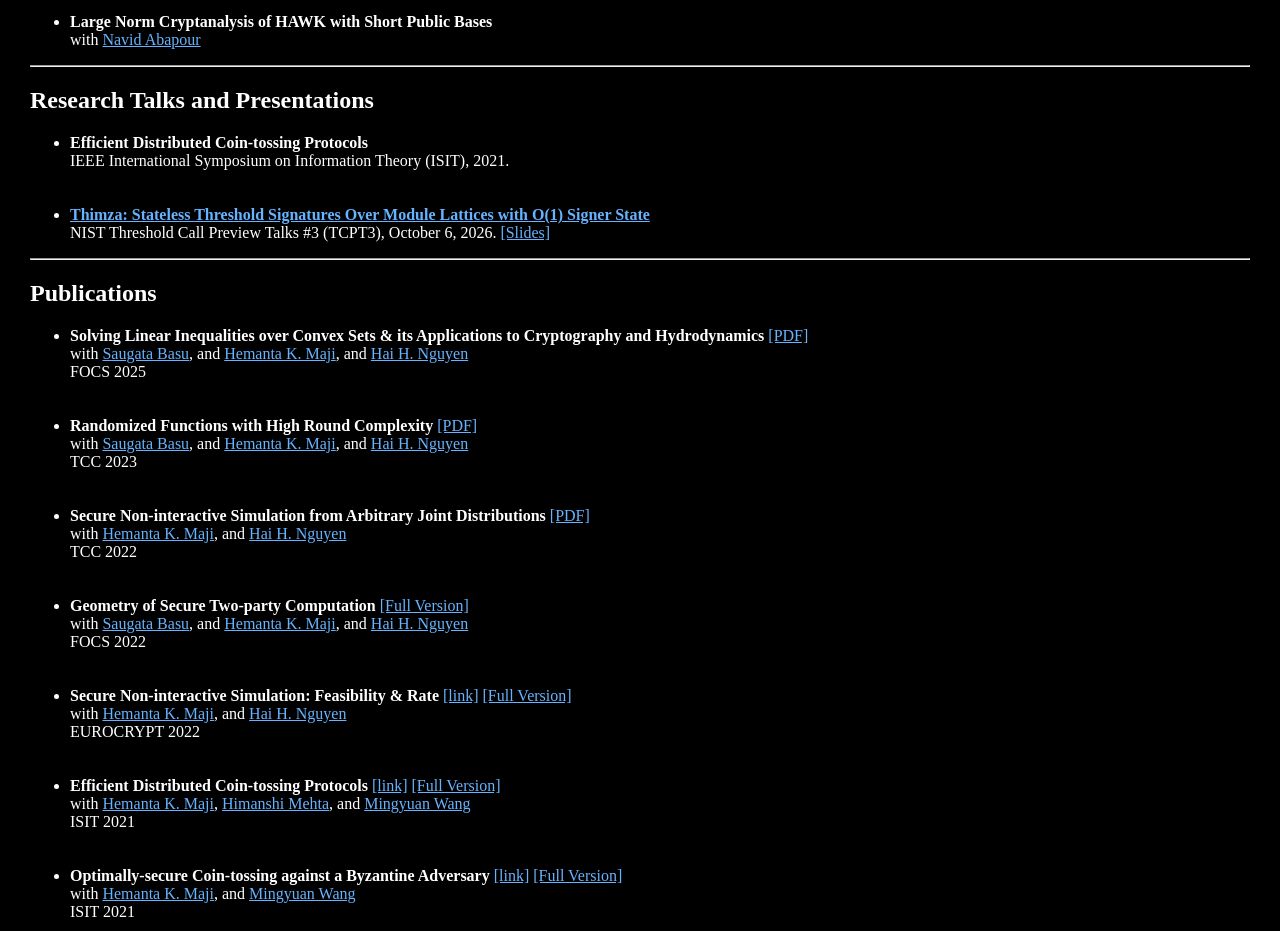
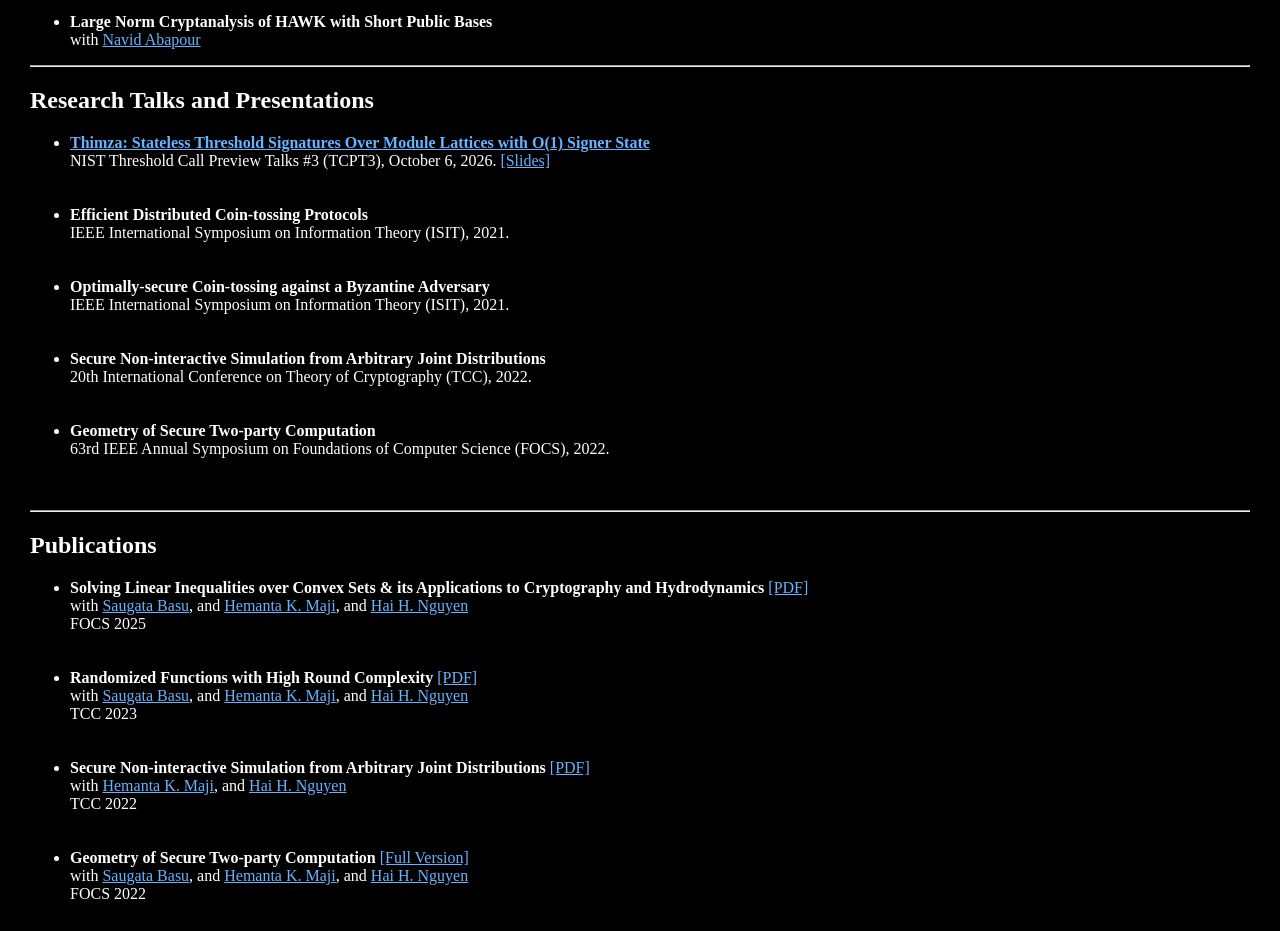
Before and after one commit to Hamidreza1402/hamidreza1402.github.io, a plain HTML site: page index.html in a window 1280 px wide. Shown: the part 1220-2151 px from the top of the page. Drawn offline with Linux system fonts and the light colour scheme.

Commit message:
Update index.html

```diff
--- a/index.html
+++ b/index.html
@@ -154,15 +154,31 @@ Recent work includes a general framework for solving linear inequalities over hi
 	<h2> Research Talks and Presentations </h2>
 	<ul>
 		<li>
+        	<b><a href="https://csrc.nist.gov/presentations/2026/tcpt3-2b3">Thimza: Stateless Threshold Signatures Over Module Lattices with O(1) Signer State</a></b>
+        	<br>NIST Threshold Call Preview Talks #3 (TCPT3), October 6, 2026.
+        	<a href="https://csrc.nist.gov/csrc/media/presentations/2026/tcpt3-2b3/images-media/tcpt3-2b3-slides-thimza--h-khorasgani.pdf">[Slides]</a>
+    	</li>
+		<br><br>
+		<li>
 			<b>Efficient Distributed Coin-tossing Protocols</b>
 			<br>IEEE International Symposium on Information Theory (ISIT), 2021.
 		</li>
 		<br><br>
-    	<li>
-        	<b><a href="https://csrc.nist.gov/presentations/2026/tcpt3-2b3">Thimza: Stateless Threshold Signatures Over Module Lattices with O(1) Signer State</a></b>
-        	<br>NIST Threshold Call Preview Talks #3 (TCPT3), October 6, 2026.
-        	<a href="https://csrc.nist.gov/csrc/media/presentations/2026/tcpt3-2b3/images-media/tcpt3-2b3-slides-thimza--h-khorasgani.pdf">[Slides]</a>
-    	</li>
+		<li>
+			<b>Optimally-secure Coin-tossing against a Byzantine Adversary</b>
+			<br>IEEE International Symposium on Information Theory (ISIT), 2021.
+		</li>
+		<br><br>
+		<li>
+    		<b>Secure Non-interactive Simulation from Arbitrary Joint Distributions</b>
+    		<br>20th International Conference on Theory of Cryptography (TCC), 2022.
+		</li>
+		<br><br>
+		<li>
+   			 <b>Geometry of Secure Two-party Computation</b>
+    		<br>63rd IEEE Annual Symposium on Foundations of Computer Science (FOCS), 2022.
+</li>
+<br><br>
 	</ul>
 <hr>
 <p>
```
